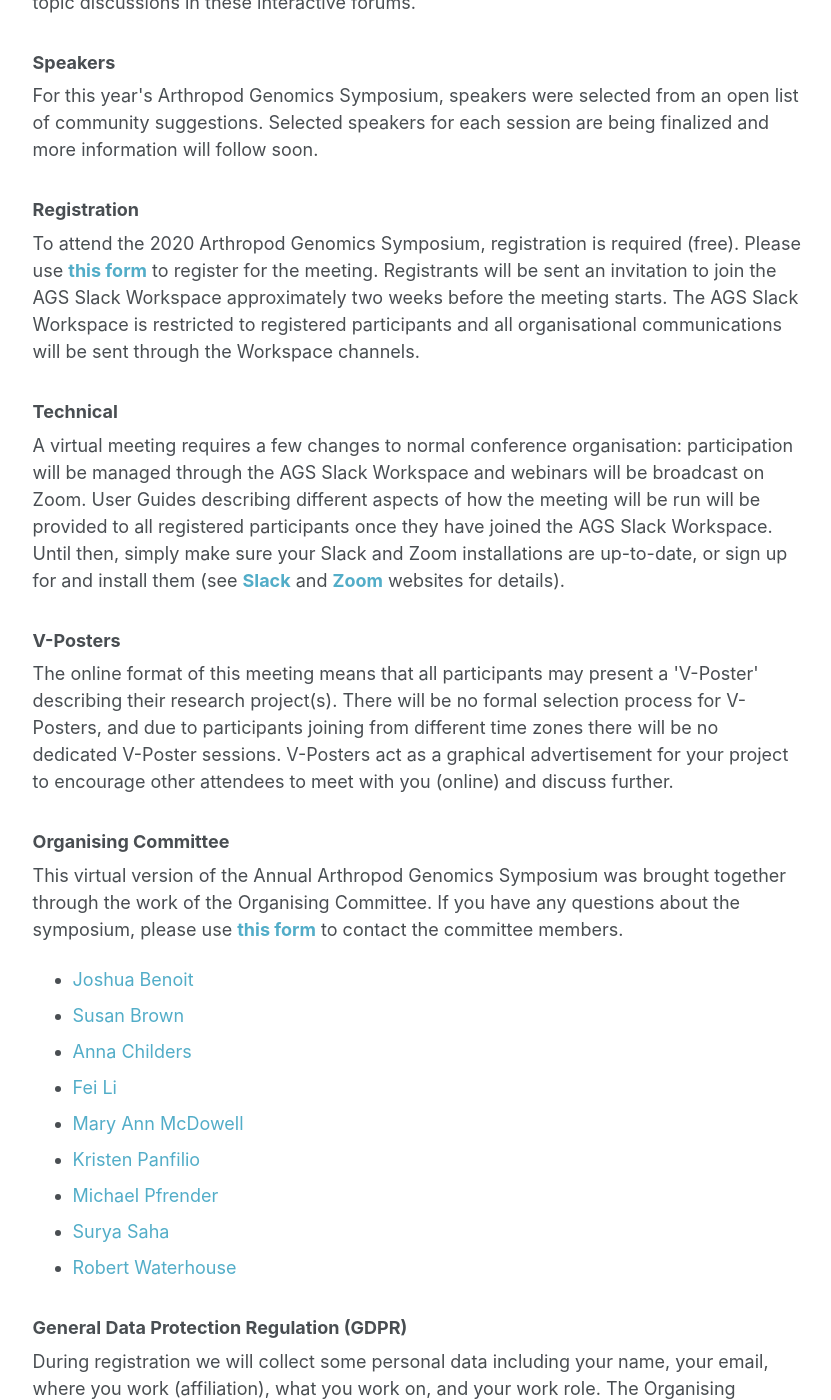
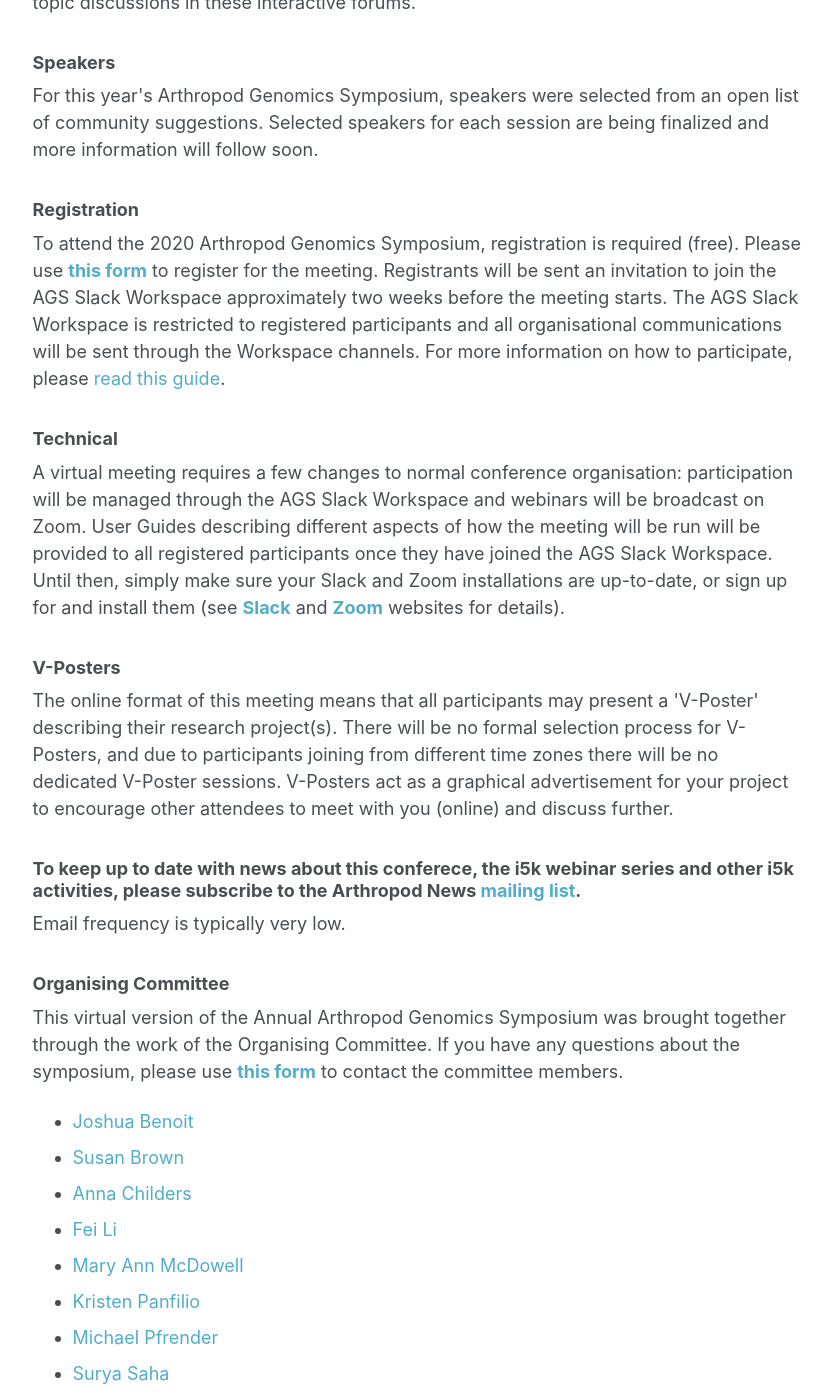
Before and after one commit to i5k/i5k.github.io, a Jekyll site: the page built from _pages/ags2020.md, in a window 1280 px wide and 1400 px high, scrolled down 1357 px. Shown: the whole window, without its empty margins (249-1080 px from the left). Built offline with Jekyll 4.4.1, drawn with Linux system fonts in a browser that asks for light colours.

Commit message:
Add how to participate guide and mailing list link

```diff
--- a/_pages/ags2020.md
+++ b/_pages/ags2020.md
@@ -29,13 +29,16 @@ At the end of each day we plan to hold informal discussions. Although the exact
 For this year&#39;s Arthropod Genomics Symposium, speakers were selected from an open list of community suggestions. Selected speakers for each session are being finalized and more information will follow soon.
 
 ### **Registration**
-To attend the 2020 Arthropod Genomics Symposium, registration is required (free). Please use [**this form**](https://forms.gle/XgEHUvf41zgDaKCW8) to register for the meeting. Registrants will be sent an invitation to join the AGS Slack Workspace approximately two weeks before the meeting starts. The AGS Slack Workspace is restricted to registered participants and all organisational communications will be sent through the Workspace channels.
+To attend the 2020 Arthropod Genomics Symposium, registration is required (free). Please use [**this form**](https://forms.gle/XgEHUvf41zgDaKCW8) to register for the meeting. Registrants will be sent an invitation to join the AGS Slack Workspace approximately two weeks before the meeting starts. The AGS Slack Workspace is restricted to registered participants and all organisational communications will be sent through the Workspace channels.  For more information on how to participate, please [read this guide](/ags/AGS2020-HowTo.pdf).
 
 ### **Technical**
 A virtual meeting requires a few changes to normal conference organisation: participation will be managed through the AGS Slack Workspace and webinars will be broadcast on Zoom. User Guides describing different aspects of how the meeting will be run will be provided to all registered participants once they have joined the AGS Slack Workspace. Until then, simply make sure your Slack and Zoom installations are up-to-date, or sign up for and install them (see [**Slack**](https://slack.com/) and [**Zoom**](https://zoom.us/) websites for details).
 
 ### **V-Posters**
 The online format of this meeting means that all participants may present a &#39;V-Poster&#39; describing their research project(s). There will be no formal selection process for V-Posters, and due to participants joining from different time zones there will be no dedicated V-Poster sessions. V-Posters act as a graphical advertisement for your project to encourage other attendees to meet with you (online) and discuss further.
+
+### To keep up to date with news about this conferece, the i5k webinar series and other i5k activities, please subscribe to the Arthropod News [mailing list](https://listserv.ksu.edu/?SUBED1=ARTHROPODNEWS&A=1).
+Email frequency is typically very low.
 
 ### **Organising Committee**
 This virtual version of the Annual Arthropod Genomics Symposium was brought together through the work of the Organising Committee. If you have any questions about the symposium, please use [**this form**](https://forms.gle/vNnCf2sE2wg7nA7g7) to contact the committee members.
```
